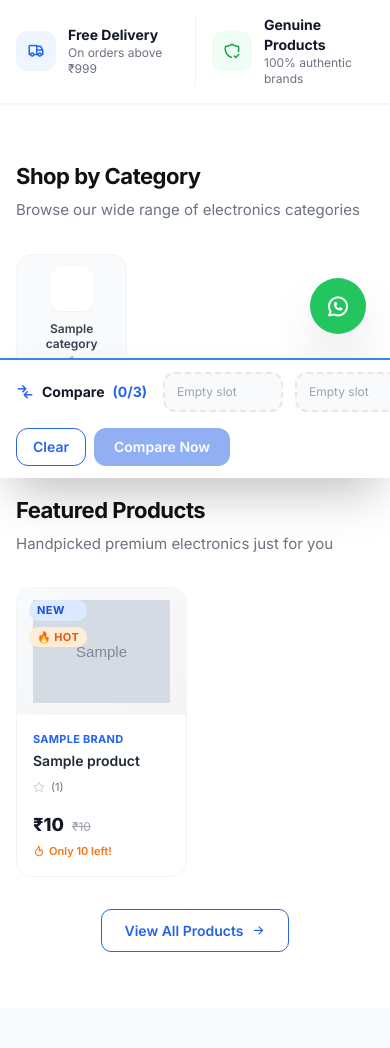
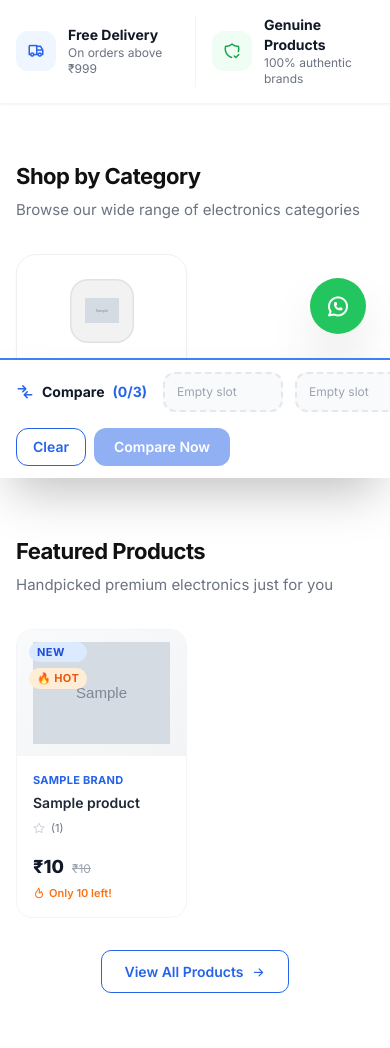
Before and after one commit to Ashendrakumar/e-comm, a Django app: page / in a window 390 px wide. Shown: the part 486-1534 px from the top of the page. Run offline with Django 5.2, Linux system fonts and the light colour scheme; tables that the repository leaves empty hold one stand-in row (values such as "Sample post"); grey boxes marked "Sample" are stand-in pictures; some libraries are stand-ins or nearby versions.

Commit message:
Redesign Shop by Category with colour-coded cards and hover effects
Replace the cramped 10-column icon strip with a roomy 2/3/4/5 responsive
grid of properly sized cards.

Each card is themed from the existing Category.color field, passed to CSS
through a --cat custom property (Tailwind runs via CDN, so DB-driven hex
values cannot go through generated class names). color-mix() derives the
tint, border, glow and pill shades from that single value.

- 64px logo tile: colour-tinted at rest, fills solid with a white glyph
  and lifts on hover; uses Category.image when uploaded, icon font otherwise
- card lifts with a colour-matched shadow, a radial wash fades in and an
  accent bar wipes across the top edge
- product count shown as a pill ("5 items", pluralised)
- dark mode lightens the category colour so near-black values stay legible
- focus-visible ring for keyboard users, prefers-reduced-motion respected

Co-Authored-By: Claude Opus 5 (1M context) <noreply@anthropic.com>

```diff
--- a/templates/core/homepage.html
+++ b/templates/core/homepage.html
@@ -1,5 +1,62 @@
 {% extends "base.html" %}
 {% load static %}
+
+{% block extra_head %}
+<style>
+  /* ---------- Category cards (colour driven by Category.color via --cat) ---------- */
+  .cat-card{position:relative;display:flex;flex-direction:column;align-items:center;text-align:center;
+    padding:24px 14px 18px;border-radius:20px;background:#fff;border:1.5px solid #eef0f4;isolation:isolate;overflow:hidden;
+    box-shadow:0 1px 2px rgba(16,24,40,.05);
+    transition:transform .35s cubic-bezier(.2,.8,.2,1),box-shadow .35s ease,border-color .35s ease;
+    animation:catIn .5s cubic-bezier(.2,.8,.2,1) both;animation-delay:calc(var(--i,0) * 45ms)}
+  .dark .cat-card{background:#111827;border-color:#1f2937;box-shadow:none}
+  @keyframes catIn{from{opacity:0;transform:translateY(14px)}to{opacity:1;transform:none}}
+
+  /* soft colour wash that fades in behind the content */
+  .cat-card::before{content:'';position:absolute;inset:0;z-index:-1;opacity:0;transition:opacity .35s ease;
+    background:radial-gradient(120% 90% at 50% 0%,color-mix(in srgb,var(--cat) 16%,transparent) 0%,transparent 70%)}
+  /* accent bar that wipes across the top edge */
+  .cat-card::after{content:'';position:absolute;top:0;left:0;right:0;height:3px;background:var(--cat);
+    transform:scaleX(0);transform-origin:left;transition:transform .4s cubic-bezier(.2,.8,.2,1)}
+  .cat-card:hover,.cat-card:focus-visible{transform:translateY(-6px);border-color:color-mix(in srgb,var(--cat) 38%,transparent);
+    box-shadow:0 18px 32px -14px color-mix(in srgb,var(--cat) 50%,transparent),0 4px 10px -6px rgba(16,24,40,.12)}
+  .cat-card:hover::before,.cat-card:focus-visible::before{opacity:1}
+  .cat-card:hover::after,.cat-card:focus-visible::after{transform:scaleX(1)}
+  .cat-card:focus-visible{outline:none;box-shadow:0 0 0 3px color-mix(in srgb,var(--cat) 35%,transparent),0 18px 32px -14px color-mix(in srgb,var(--cat) 50%,transparent)}
+
+  /* logo tile */
+  .cat-ico{position:relative;width:64px;height:64px;border-radius:18px;display:grid;place-items:center;
+    background:color-mix(in srgb,var(--cat) 11%,#fff);color:var(--cat);
+    box-shadow:inset 0 0 0 1.5px color-mix(in srgb,var(--cat) 16%,transparent);
+    transition:background .3s ease,color .3s ease,transform .35s cubic-bezier(.2,.8,.2,1),box-shadow .35s ease}
+  .dark .cat-ico{background:color-mix(in srgb,var(--cat) 22%,#0b1220);color:color-mix(in srgb,var(--cat) 72%,#fff);
+    box-shadow:inset 0 0 0 1.5px color-mix(in srgb,var(--cat) 30%,transparent)}
+  .cat-ico i{font-size:28px;line-height:1;transition:transform .35s cubic-bezier(.2,.8,.2,1)}
+  .cat-ico img{width:34px;height:34px;object-fit:contain}
+  .cat-card:hover .cat-ico{background:var(--cat);color:#fff;transform:translateY(-3px) scale(1.07);
+    box-shadow:0 12px 22px -8px color-mix(in srgb,var(--cat) 65%,transparent)}
+  .dark .cat-card:hover .cat-ico{color:#fff}
+  .cat-card:hover .cat-ico i{transform:scale(1.06) rotate(-4deg)}
+
+  .cat-name{margin-top:14px;font-size:14px;font-weight:700;color:#1f2937;letter-spacing:-.2px;line-height:1.3;
+    transition:color .3s ease}
+  .dark .cat-name{color:#e5e7eb}
+  .cat-card:hover .cat-name{color:color-mix(in srgb,var(--cat) 85%,#111)}
+  .dark .cat-card:hover .cat-name{color:color-mix(in srgb,var(--cat) 70%,#fff)}
+
+  .cat-count{margin-top:7px;display:inline-flex;align-items:center;gap:4px;font-size:11px;font-weight:700;
+    padding:3px 10px;border-radius:999px;background:#f3f4f6;color:#6b7280;transition:background .3s ease,color .3s ease}
+  .dark .cat-count{background:#1f2937;color:#9ca3af}
+  .cat-card:hover .cat-count{background:color-mix(in srgb,var(--cat) 14%,#fff);color:color-mix(in srgb,var(--cat) 80%,#111)}
+  .dark .cat-card:hover .cat-count{background:color-mix(in srgb,var(--cat) 26%,#0b1220);color:color-mix(in srgb,var(--cat) 65%,#fff)}
+
+  @media (prefers-reduced-motion:reduce){
+    .cat-card,.cat-card::after,.cat-ico,.cat-ico i{animation:none!important;transition:none!important}
+    .cat-card:hover{transform:none}
+    .cat-card:hover .cat-ico{transform:none}
+  }
+</style>
+{% endblock %}
 
 {% block content %}
 
@@ -127,19 +184,25 @@
         <h2 class="section-title">Shop by Category</h2>
         <p class="section-subtitle">Browse our wide range of electronics categories</p>
       </div>
-      <a href="{% url 'products:list' %}" class="hidden md:flex items-center gap-1.5 text-sm text-primary-600 font-semibold hover:underline">
-        View All <i class="ti ti-arrow-right"></i>
+      <a href="{% url 'products:list' %}"
+        class="group hidden md:inline-flex items-center gap-2 text-sm font-semibold text-primary-600 dark:text-primary-400 px-4 py-2 rounded-full border border-primary-200 dark:border-primary-800 hover:bg-primary-50 dark:hover:bg-primary-950 hover:border-primary-400 transition-colors">
+        View All <i class="ti ti-arrow-right transition-transform group-hover:translate-x-1"></i>
       </a>
     </div>
-    <div class="grid grid-cols-3 sm:grid-cols-4 md:grid-cols-5 lg:grid-cols-10 gap-3 md:gap-4">
+    <div class="grid grid-cols-2 sm:grid-cols-3 md:grid-cols-4 lg:grid-cols-5 gap-4 sm:gap-5">
       {% for cat in featured_categories %}
-      <a href="{{ cat.get_absolute_url }}"
-        class="group flex flex-col items-center p-3 md:p-4 bg-gray-50 dark:bg-gray-800 hover:bg-primary-50 dark:hover:bg-primary-950 rounded-2xl border border-gray-100 dark:border-gray-700 hover:border-primary-200 dark:hover:border-primary-800 transition-all text-center hover:-translate-y-1 hover:shadow-lg">
-        <div class="w-11 h-11 bg-white dark:bg-gray-700 group-hover:bg-primary-100 dark:group-hover:bg-primary-900 rounded-xl flex items-center justify-center mb-2.5 shadow-sm transition-colors">
-          <i class="ti {{ cat.icon|default:'ti-tag' }} text-xl text-primary-600 dark:text-primary-400"></i>
-        </div>
-        <span class="text-xs font-semibold text-gray-700 dark:text-gray-300 group-hover:text-primary-700 dark:group-hover:text-primary-400 transition-colors line-clamp-2 leading-tight">{{ cat.name }}</span>
-        <span class="text-xs text-gray-400 mt-0.5">{{ cat.product_count }}</span>
+      <a href="{{ cat.get_absolute_url }}" class="cat-card"
+        style="--cat: {{ cat.color|default:'#2563eb' }}; --i: {{ forloop.counter0 }}"
+        aria-label="{{ cat.name }} — {{ cat.product_count }} product{{ cat.product_count|pluralize }}">
+        <span class="cat-ico">
+          {% if cat.image %}
+          <img src="{{ cat.image.url }}" alt="" loading="lazy" decoding="async">
+          {% else %}
+          <i class="ti {{ cat.icon|default:'ti-tag' }}" aria-hidden="true"></i>
+          {% endif %}
+        </span>
+        <span class="cat-name line-clamp-2">{{ cat.name }}</span>
+        <span class="cat-count">{{ cat.product_count }} item{{ cat.product_count|pluralize }}</span>
       </a>
       {% endfor %}
     </div>
```
